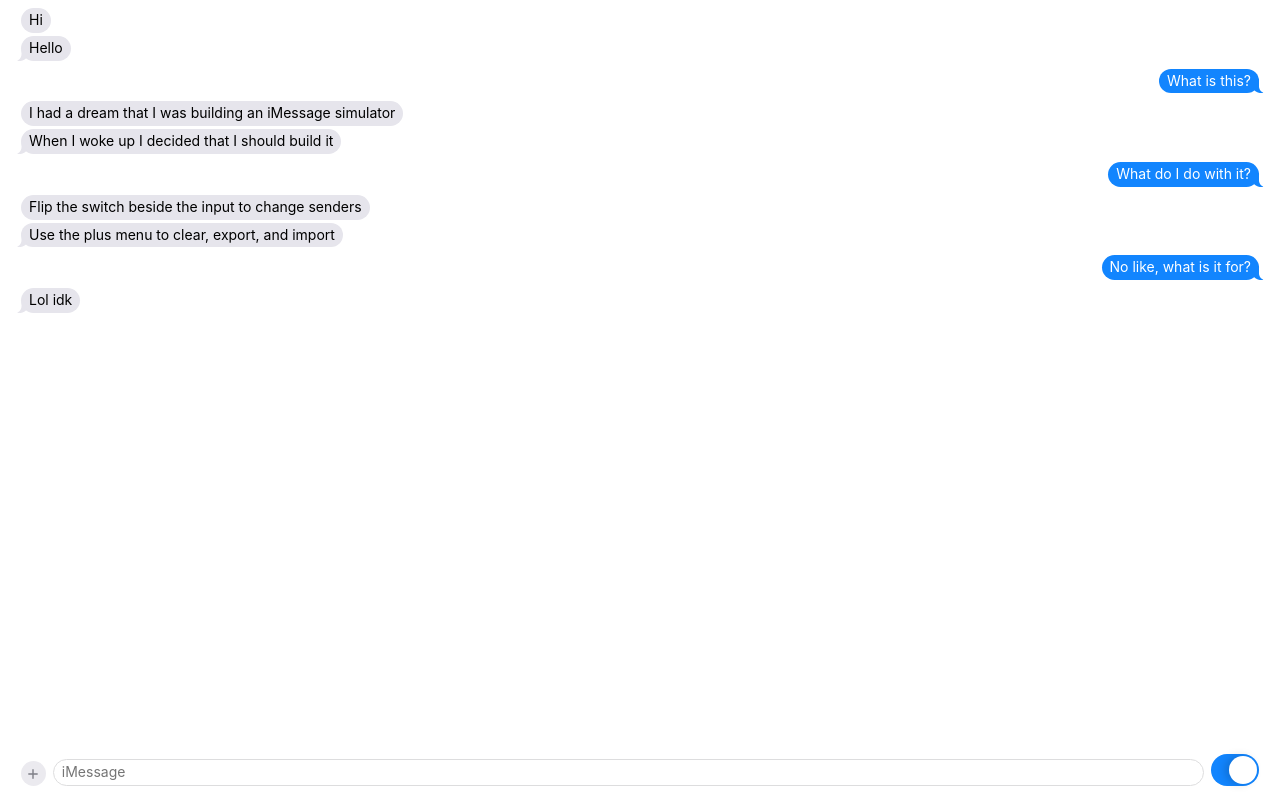
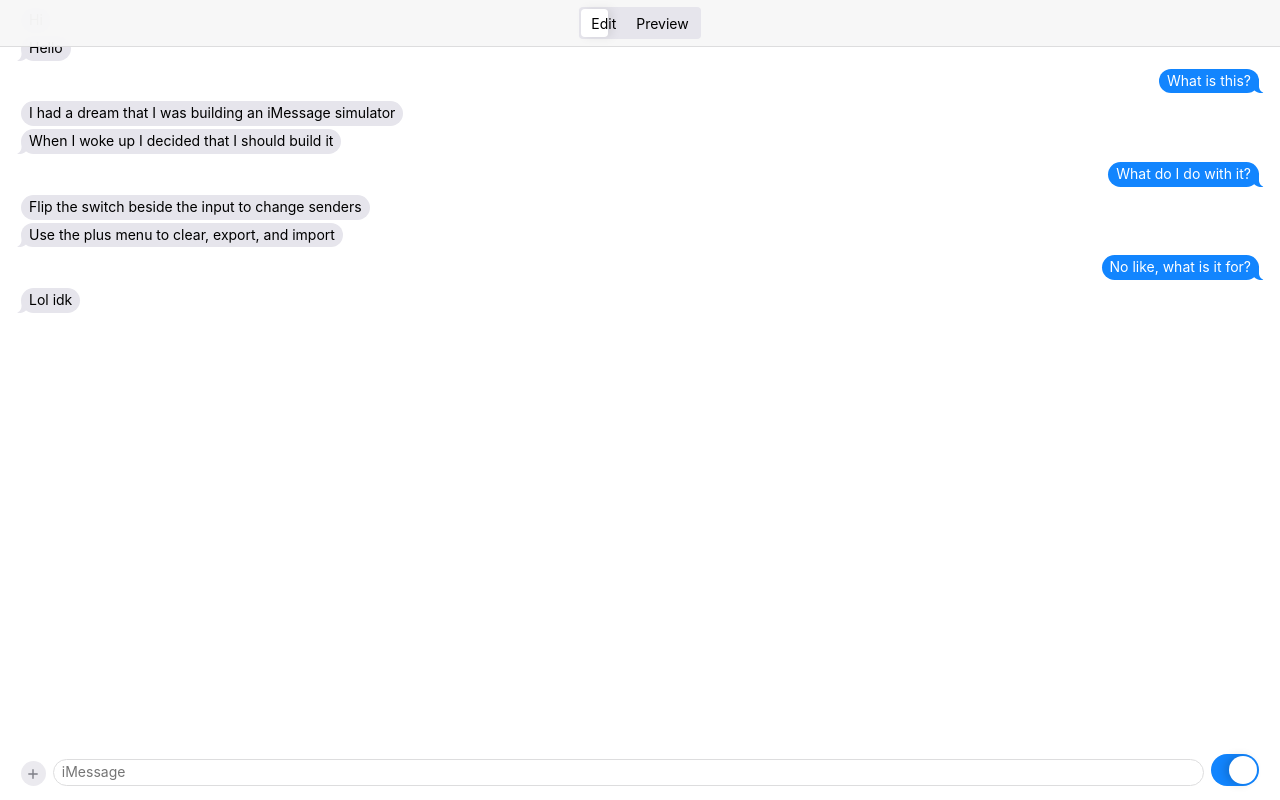
Before and after one commit to peterchinman/message-simulator, a website with bundled scripts: page index.html in a window 1280 px wide. Shown: the top 800 px of the page. Built offline with nearby package versions, Linux system fonts and the light colour scheme.

Commit message:
mode selector styling

```diff
--- a/index.html
+++ b/index.html
@@ -16,8 +16,42 @@
 		<main id="app" class="app-container">
 			<chat-editor></chat-editor>
 			<chat-preview></chat-preview>
+			<div class="header">
+				<label class="mode-switch" data-tooltip="Choose edit or preview mode">
+					<input type="checkbox" part="checkbox" />
+					<div class="switch-thumb"></div>
+					<span id="option-1" class="option">Edit</span>
+					<span id="option-2" class="option">Preview</span>
+				</label>
+			</div>
 		</main>
 		<script type="module" src="./components/chat-editor.js"></script>
 		<script type="module" src="./components/chat-preview.js"></script>
+		<script>
+			const modeSwitch = document.querySelector('.mode-switch');
+			const optionWidths = Array.from(
+				document.querySelectorAll('.mode-switch .option'),
+			).map((o) => {
+				return o.getBoundingClientRect().width;
+			});
+
+			optionWidths.forEach((value, index) => {
+				modeSwitch.style.setProperty(`--option-${index}-width`, `${value}px`);
+			});
+
+			const thumb = document.querySelector('.mode-switch .switch-thumb');
+			const checkbox = document.querySelector('.mode-switch input');
+
+			thumb.style.width = checkbox.checked
+				? `${optionWidths[1]}px`
+				: `${optionWidths[0]}px`;
+
+			checkbox.addEventListener('change', () => {
+				// Use the appropriate width based on checkbox state
+				thumb.style.width = checkbox.checked
+					? `${optionWidths[1]}px`
+					: `${optionWidths[0]}px`;
+			});
+		</script>
 	</body>
 </html>
--- a/styles.css
+++ b/styles.css
@@ -23,7 +23,7 @@ pixel value (x) at that scale, while also being dynamic with rem size.
 
 	--color-page: white;
 	--color-ink: black;
-	--color-ink-subdued: #7E7F87;
+	--color-ink-subdued: #7e7f87;
 
 	--color-native-sender: #1285fe;
 	--color-recipient: #e6e5ec;
@@ -34,6 +34,7 @@ pixel value (x) at that scale, while also being dynamic with rem size.
 	--border-radius: 1rem;
 
 	--color-border: #ddddde;
+	--color-header: #f7f7f7;
 	--dropdown-background: #ededed;
 	--dropdown-border: #b3b3b3;
 
@@ -57,7 +58,7 @@ pixel value (x) at that scale, while also being dynamic with rem size.
 }
 
 html {
-  font-size: var(--font-size);
+	font-size: var(--font-size);
 }
 
 body {
@@ -90,5 +91,69 @@ chat-preview {
 }
 
 chat-editor {
-  display: none;
+	display: none;
 }
+
+.header {
+	width: 100%;
+	position: fixed;
+	top: 0;
+	left: 0;
+	display: flex;
+	justify-content: center;
+	background-color: hsl(from var(--color-header) h s l / .95);
+	border-bottom: 1px solid var(--color-border);
+	backdrop-filter: blur(28px);
+	padding-block: .5rem;
+	user-select: none;
+}
+
+.mode-switch {
+	font-size: var(--font-size);
+
+	--thumb-padding: calc(2rem / 14);
+	/*--gap: calc(12rem / 14);*/
+	--gap: 0px;
+
+	display: flex;
+	position: relative;
+	padding-inline: var(--thumb-padding);
+	gap: var(--gap);
+	height: calc(32rem / 14);
+	/*line-height: var(--line-height);*/
+	/*width: calc(48rem / 14);*/
+	/*height: calc(32rem / 14);*/
+	background-color: var(--color-recipient);
+	border-radius: calc(4rem / 14);
+	cursor: pointer;
+	transition: background-color 0.3s ease-in-out;
+
+	input {
+		position: absolute;
+		opacity: 0;
+		height: 0;
+		width: 0;
+	}
+
+	span {
+		padding: calc(10rem / 14);
+		z-index: 1;
+	}
+
+	.switch-thumb {
+		position: absolute;
+		left: var(--thumb-padding);
+		top: var(--thumb-padding);
+		height: calc(28rem / 14);
+		background-color: var(--color-page);
+		border-radius: calc(4rem / 14);
+		transition: left 0.3s cubic-bezier(0.25, 0.8, 0.25, 1);
+
+		filter: drop-shadow(4px 0 4px var(--color-drop-shadow));
+	}
+
+	input:checked + .switch-thumb {
+		left: calc(var(--thumb-padding) + var(--option-0-width) + var(--gap));
+		filter: drop-shadow(-4px 0 4px var(--color-drop));
+	}
+}
```
